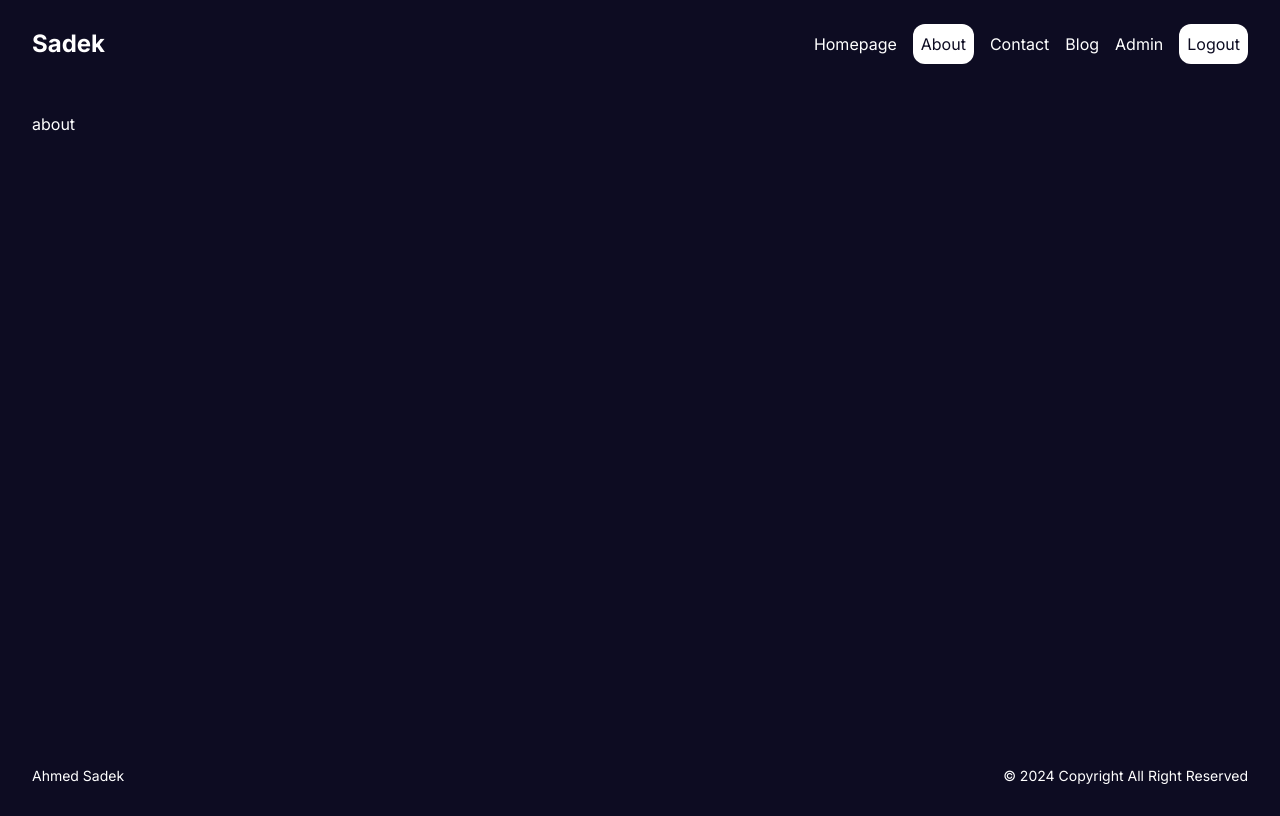
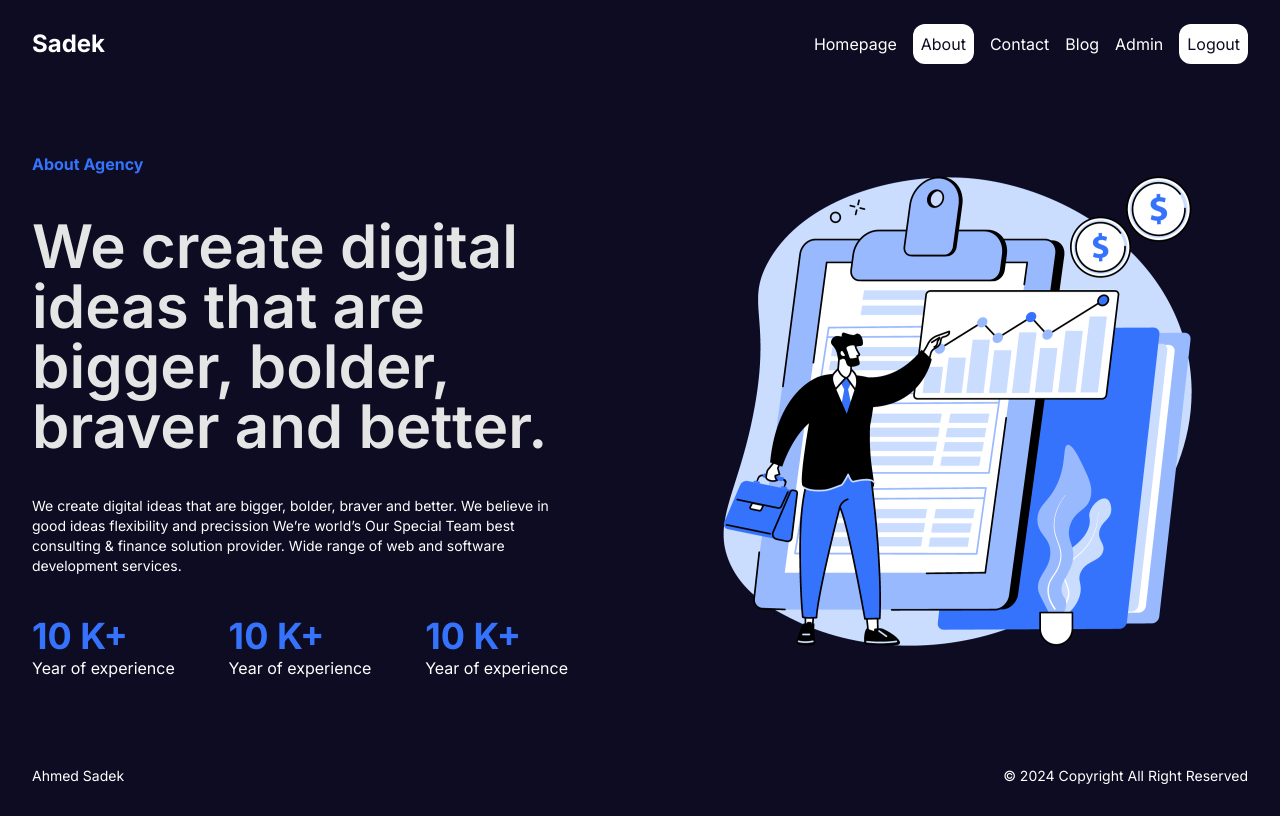
Before and after one commit to Ahmed-Sadek89/nextjs14-application, a Next.js app: page /about in a window 1280 px wide. Built offline with nearby package versions, Linux system fonts and the light colour scheme.

Commit message:
develop about page design

```diff
--- a/src/app/about/page.tsx
+++ b/src/app/about/page.tsx
@@ -1,8 +1,44 @@
+import Image from 'next/image'
 import React from 'react'
 
 const Page = () => {
   return (
-    <div>about</div>
+    <main className='flex flex-col-reverse lg:flex-row justify-between items-baseline lg:items-center gap-24 lg:gap-36 py-10'>
+      <section className='w-full lg:w-1/2 flex flex-col gap-10 flex-1'>
+        <h3 className='text-customBtnBg font-bold'>
+          About Agency
+        </h3>
+        <h1 className='text-3xl lg:text-6xl font-semibold text-customTextSoft'>
+          We create digital ideas that are bigger, bolder, braver and better.
+        </h1>
+        <p className='text-sm'>
+          We create digital ideas that are bigger, bolder, braver and better. We
+          believe in good ideas flexibility and precission We’re world’s Our
+          Special Team best consulting & finance solution provider. Wide range
+          of web and software development services.
+        </p>
+        <div className='flex flex-row gap-4 items-center justify-between flex-wrap'>
+          <div >
+            <h1 className='text-customBtnBg font-bold text-4xl'>10 K+</h1>
+            <p>Year of experience</p>
+          </div>
+          <div >
+            <h1 className='text-customBtnBg font-bold text-4xl'>10 K+</h1>
+            <p>Year of experience</p>
+          </div>
+          <div >
+            <h1 className='text-customBtnBg font-bold text-4xl'>10 K+</h1>
+            <p>Year of experience</p>
+          </div>
+        </div>
+
+      </section>
+      <section className='w-full lg:w-1/2 h-full flex-1'>
+        <div className='relative w-full h-[50vh] lg:w-[500px] lg:h-[500px]'>
+          <Image src='/about.png' alt='about' fill />
+        </div>
+      </section>
+    </main>
   )
 }
 
```
